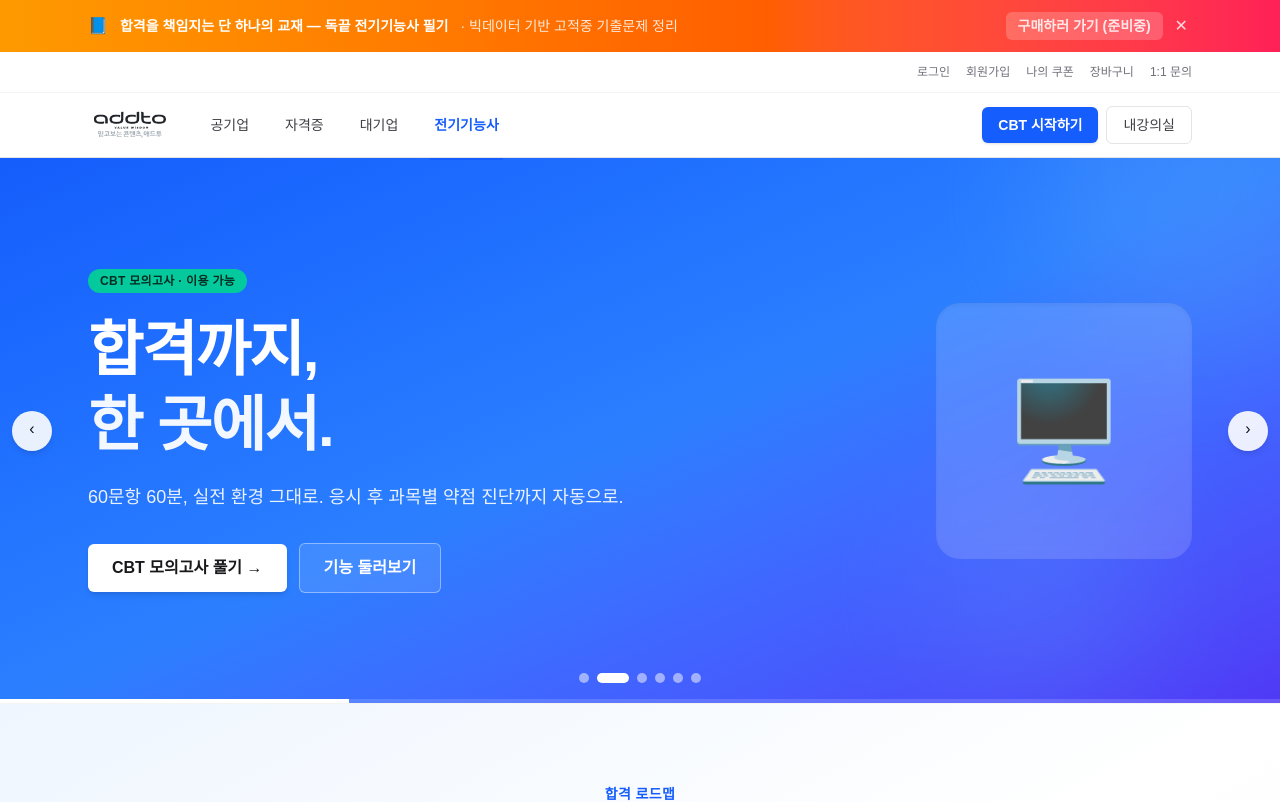
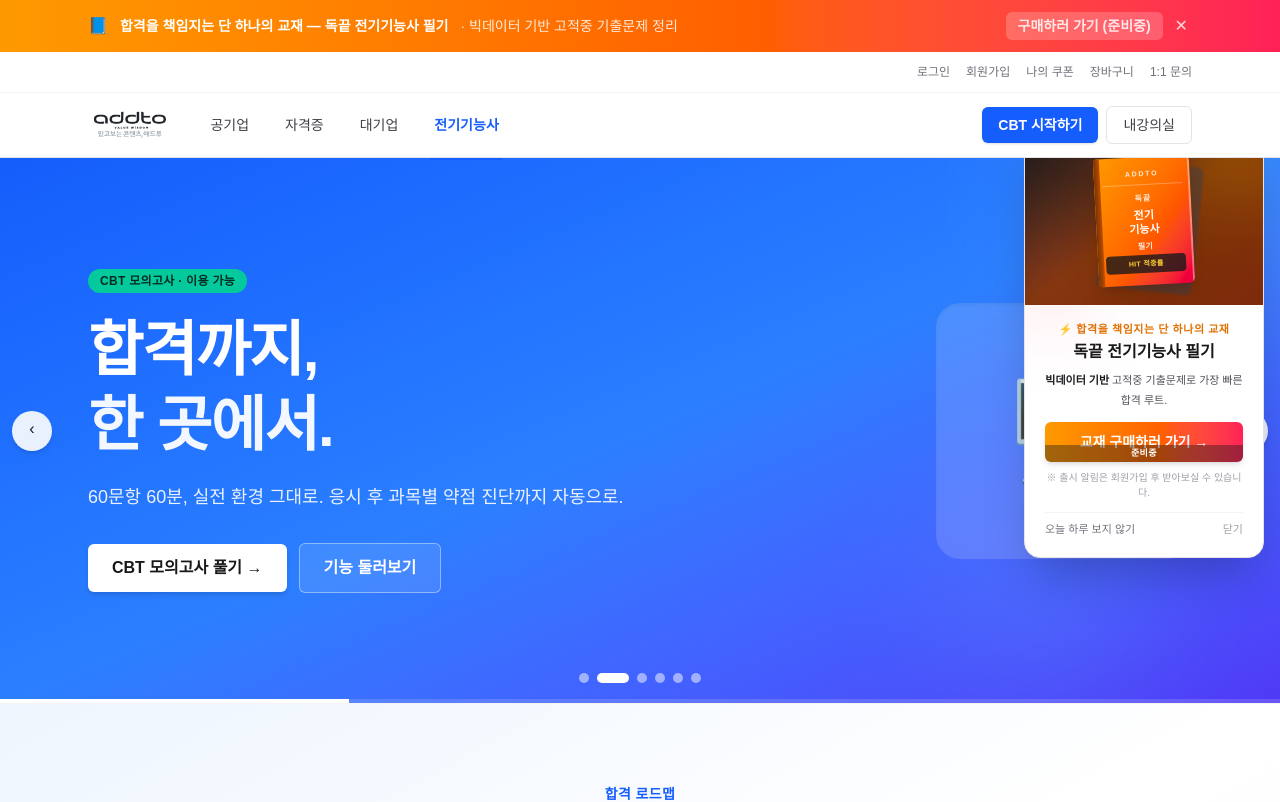
Before and after one commit to cys13241324-star/electrician-exam, a Next.js app: page / in a window 1280 px wide. Shown: the top 802 px of the page. Built offline with nearby package versions, Linux system fonts and the light colour scheme.

Commit message:
feat: 교재 플로팅 팝업 메인 페이지에도 표시 + '오늘 하루 보지 않기' 추가

```diff
--- a/src/app/page.tsx
+++ b/src/app/page.tsx
@@ -10,6 +10,7 @@ import CbtSpotlight from "@/components/CbtSpotlight";
 import ElectricExtras from "@/components/ElectricExtras";
 import Testimonials from "@/components/Testimonials";
 import Faq from "@/components/Faq";
+import TextbookFloatingPopup from "@/components/TextbookFloatingPopup";
 import FeaturePreviewModal, {
   type FeaturePreview,
 } from "@/components/FeaturePreviewModal";
@@ -360,6 +361,8 @@ export default function Home() {
       {active && (
         <FeaturePreviewModal feature={active} onClose={() => setActiveId(null)} />
       )}
+
+      <TextbookFloatingPopup />
     </div>
   );
 }
--- a/src/components/TextbookFloatingPopup.tsx
+++ b/src/components/TextbookFloatingPopup.tsx
@@ -2,8 +2,13 @@
 
 import { useEffect, useState } from "react";
 
-const STORAGE_KEY = "textbook-floating-dismissed-at";
-const RESHOW_AFTER_MS = 24 * 60 * 60 * 1000; // 24시간
+const STORAGE_KEY = "textbook-floating-hide-until";
+
+function endOfTodayMs(): number {
+  const d = new Date();
+  d.setHours(23, 59, 59, 999);
+  return d.getTime();
+}
 
 export default function TextbookFloatingPopup() {
   const [visible, setVisible] = useState(false);
@@ -12,12 +17,11 @@ export default function TextbookFloatingPopup() {
 
   useEffect(() => {
     try {
-      const dismissed = Number(localStorage.getItem(STORAGE_KEY) ?? "0");
-      const elapsed = Date.now() - dismissed;
-      const shouldShow = !dismissed || elapsed > RESHOW_AFTER_MS;
+      const hideUntil = Number(localStorage.getItem(STORAGE_KEY) ?? "0");
+      const shouldShow = !hideUntil || Date.now() > hideUntil;
       setVisible(shouldShow);
       if (shouldShow) {
-        // 살짝 늦게 등장하도록 (페이지 로드 후 슬라이드 인)
+        // 페이지 로드 후 살짝 늦게 슬라이드 인
         const id = window.setTimeout(() => setEntered(true), 350);
         return () => window.clearTimeout(id);
       }
@@ -27,12 +31,16 @@ export default function TextbookFloatingPopup() {
     }
   }, []);
 
-  function dismiss() {
+  function hideForToday() {
     try {
-      localStorage.setItem(STORAGE_KEY, String(Date.now()));
+      localStorage.setItem(STORAGE_KEY, String(endOfTodayMs()));
     } catch {
       /* ignore */
     }
+    setVisible(false);
+  }
+
+  function hideThisSession() {
     setVisible(false);
   }
 
@@ -71,14 +79,16 @@ export default function TextbookFloatingPopup() {
               type="button"
               onClick={() => setCollapsed(true)}
               aria-label="배너 접기"
+              title="옆으로 접기"
               className="rounded p-1 text-white/70 transition hover:bg-white/10 hover:text-white"
             >
               <span aria-hidden="true">›</span>
             </button>
             <button
               type="button"
-              onClick={dismiss}
+              onClick={hideThisSession}
               aria-label="배너 닫기"
+              title="이번에만 닫기"
               className="rounded p-1 text-white/70 transition hover:bg-white/10 hover:text-white"
             >
               <span aria-hidden="true">✕</span>
@@ -151,6 +161,23 @@ export default function TextbookFloatingPopup() {
           <p className="mt-2 text-center text-[10px] text-zinc-400">
             ※ 출시 알림은 회원가입 후 받아보실 수 있습니다.
           </p>
+
+          <div className="mt-3 flex items-center justify-between border-t border-zinc-100 pt-2">
+            <button
+              type="button"
+              onClick={hideForToday}
+              className="text-[11px] font-medium text-zinc-500 hover:text-zinc-900"
+            >
+              오늘 하루 보지 않기
+            </button>
+            <button
+              type="button"
+              onClick={hideThisSession}
+              className="text-[11px] text-zinc-400 hover:text-zinc-700"
+            >
+              닫기
+            </button>
+          </div>
         </div>
       </div>
     </aside>
```
